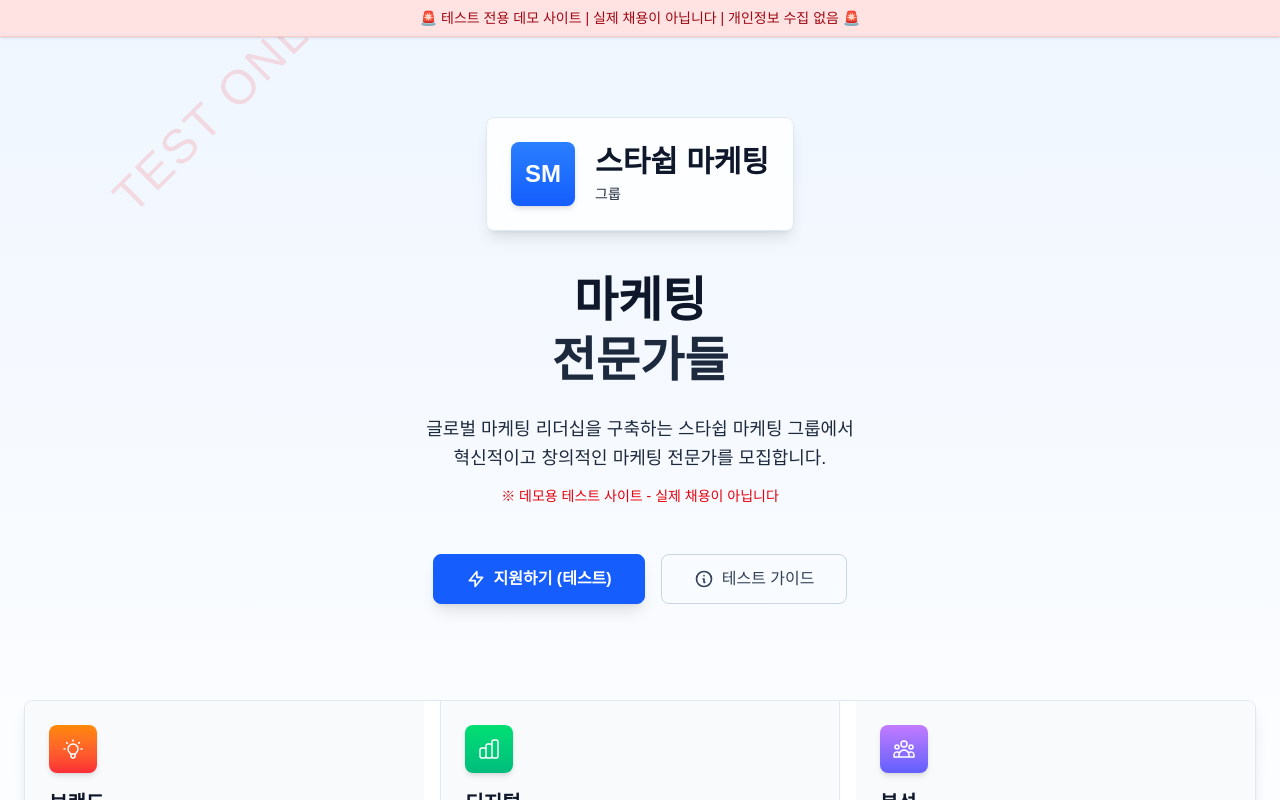
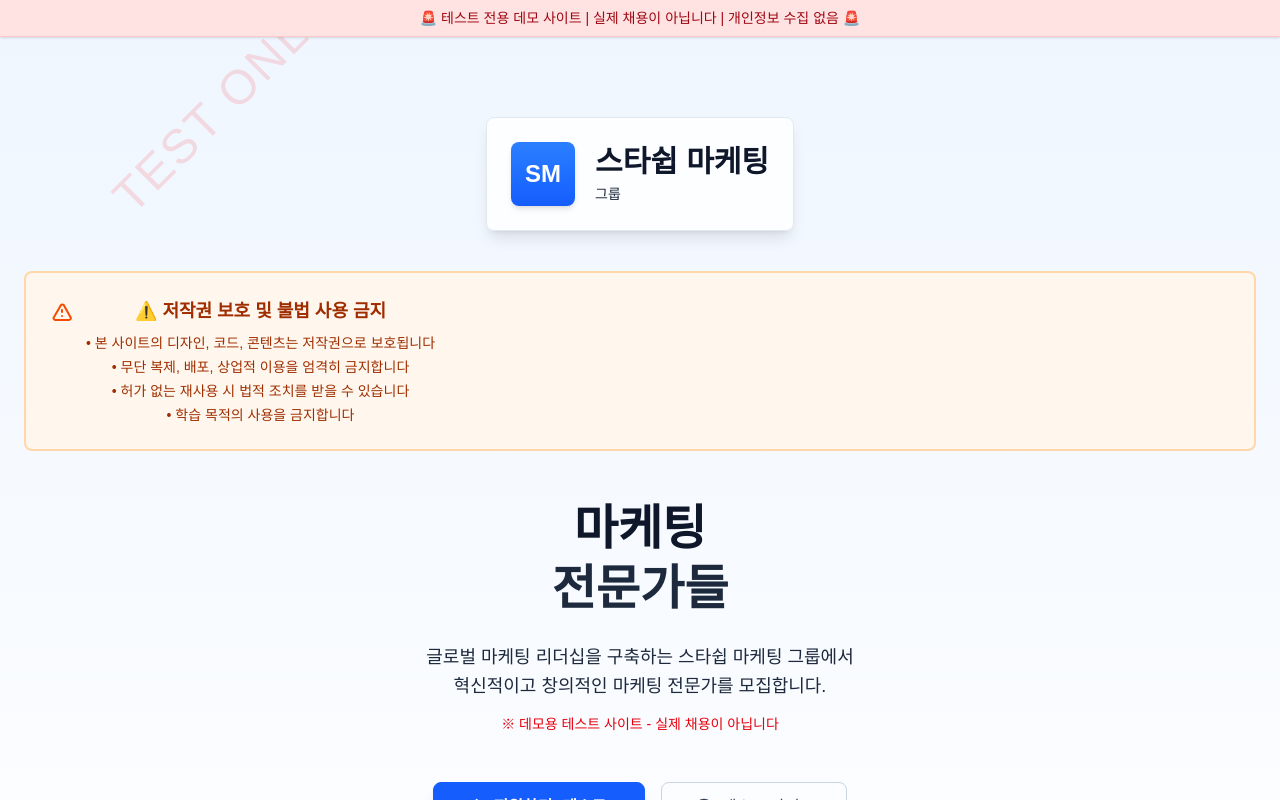
Before and after one commit to Hamyoungmin/proje, a Next.js app: page / in a window 1280 px wide. Shown: the top 800 px of the page. Built offline with nearby package versions, Linux system fonts and the light colour scheme.

Commit message:
feat: 메인 페이지에 저작권 보호 및 불법 사용 금지 안내문 추가 - 마케팅 전문가 섹션 위에 배치

```diff
--- a/src/app/page.tsx
+++ b/src/app/page.tsx
@@ -32,6 +32,24 @@ export default function Home() {
               <div className="text-left">
                 <h1 className="text-3xl font-bold text-slate-900">스타쉽 마케팅</h1>
                 <p className="text-slate-800 text-sm font-medium mt-1">그룹</p>
+              </div>
+            </div>
+
+            {/* 저작권 보호 및 불법 사용 금지 */}
+            <div className="bg-orange-50 border-2 border-orange-200 rounded-lg p-6 mb-12">
+              <div className="flex items-start">
+                <svg className="w-6 h-6 text-orange-600 mt-1 mr-3 flex-shrink-0" fill="none" stroke="currentColor" viewBox="0 0 24 24" strokeWidth={2}>
+                  <path strokeLinecap="round" strokeLinejoin="round" d="M12 9v2m0 4h.01m-6.938 4h13.856c1.54 0 2.502-1.667 1.732-2.5L13.732 4c-.77-.833-1.964-.833-2.732 0L3.732 16.5c-.77.833.192 2.5 1.732 2.5z" />
+                </svg>
+                <div className="text-orange-800">
+                  <h3 className="font-bold text-lg mb-2">⚠️ 저작권 보호 및 불법 사용 금지</h3>
+                  <ul className="text-sm space-y-1 font-medium">
+                    <li>• 본 사이트의 디자인, 코드, 콘텐츠는 저작권으로 보호됩니다</li>
+                    <li>• 무단 복제, 배포, 상업적 이용을 엄격히 금지합니다</li>
+                    <li>• 허가 없는 재사용 시 법적 조치를 받을 수 있습니다</li>
+                    <li>• 학습 목적의 사용을 금지합니다</li>
+                  </ul>
+                </div>
               </div>
             </div>
 
```
